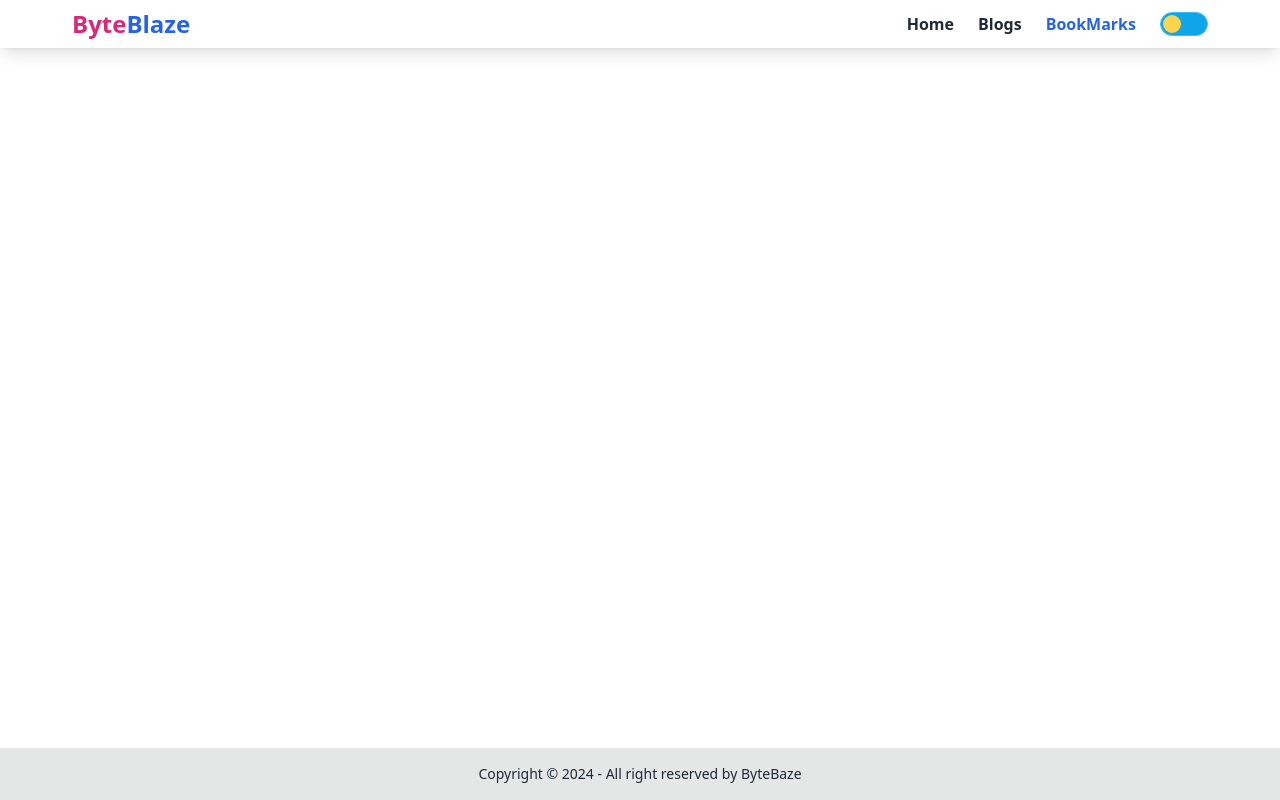
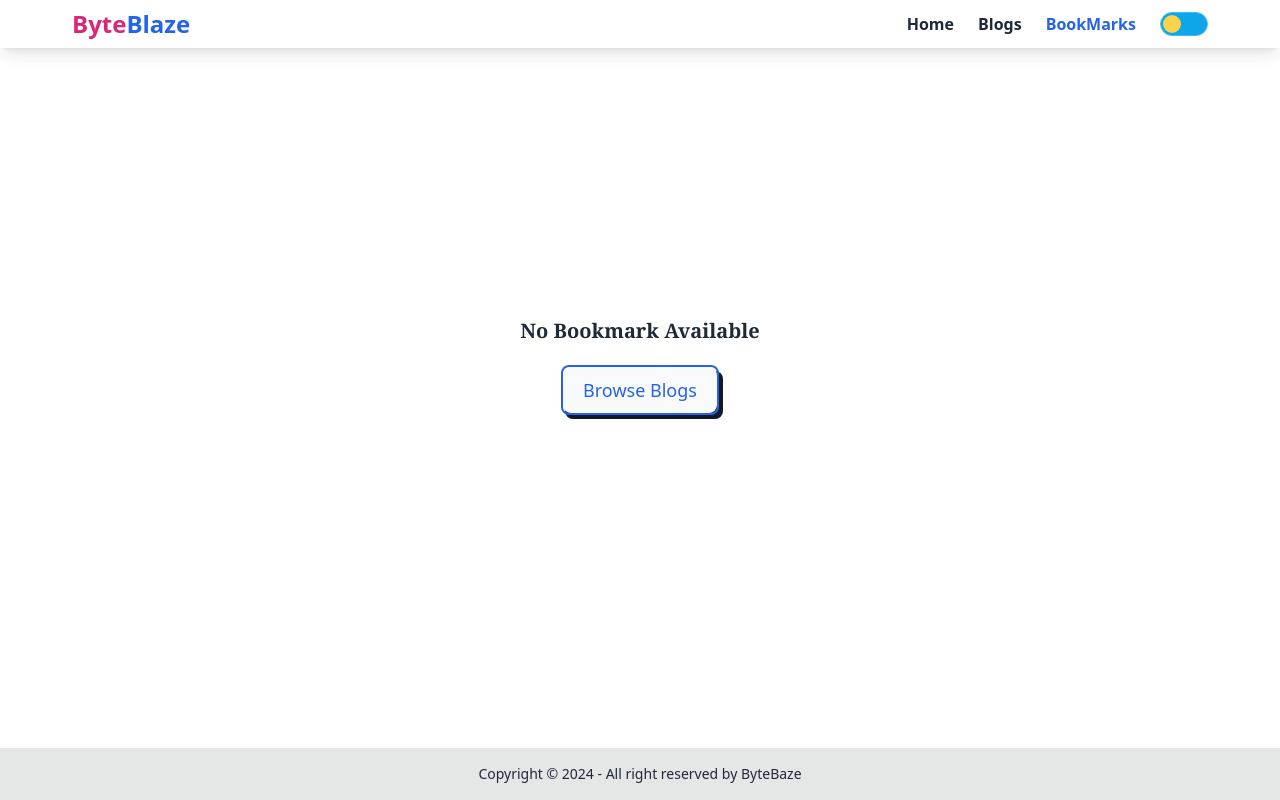
Before and after one commit to MdFuadAmir/ByteBlaze, a React (Vite) app: page /bookmarks in a window 1280 px wide. Built offline with nearby package versions, Linux system fonts and the light colour scheme.

Commit message:
added save and delete bookmark

```diff
--- a/src/Components/BlogCard/BlogCard.jsx
+++ b/src/Components/BlogCard/BlogCard.jsx
@@ -3,11 +3,9 @@
 import { MdDelete } from "react-icons/md";
 import { deleteBlog } from '../../Utils/storage';
 
-const BlogCard = ({blog,deletable}) => {
+const BlogCard = ({blog,deletable,handleDelete}) => {
     const {cover_image,description,title,published_at,id} = blog;
-	const handleDelete = id =>{
-		deleteBlog(id)
-	}
+
     return (
             <div className='flex relative'>
 			<Link to={`/blog/${id}`} className="max-w-sm mx-auto group hover:no-underline focus:no-underline  transition border-2 border-pink-600 border-opacity-30 hover:scale-105 hover:border-pink-600 rounded-lg duration-300">
--- /dev/null
+++ b/src/Components/EmptyState/EmptyState.jsx
@@ -0,0 +1,20 @@
+import { Link } from "react-router-dom";
+
+
+const EmptyState = ({massage,address,label}) => {
+    return (
+        <div className="flex flex-col justify-center items-center min-h-[calc(100vh-100px)] gap-5 pb-16">
+            <p className="text-xl font-bold font-serif">{massage}</p>
+            <Link to='/blogs' className="relative inline-block text-lg group">
+    <span class="relative z-10 block px-5 py-3 overflow-hidden font-medium leading-tight text-blue-600 transition-colors duration-300 ease-out border-2 border-blue-600 rounded-lg group-hover:text-white">
+        <span className="absolute inset-0 w-full h-full px-5 py-3 rounded-lg bg-gray-50"></span>
+        <span className="absolute left-0 w-48 h-48 -ml-2 transition-all duration-300 origin-top-right -rotate-90 -translate-x-full translate-y-12 bg-blue-600 group-hover:-rotate-180 ease"></span>
+        <span className="relative">Browse Blogs</span>
+    </span>
+    <span className="absolute bottom-0 right-0 w-full h-12 -mb-1 -mr-1 transition-all duration-200 ease-linear bg-gray-900 rounded-lg group-hover:mb-0 group-hover:mr-0" data-rounded="rounded-lg"></span>
+</Link>
+        </div>
+    );
+};
+
+export default EmptyState;
--- a/src/Pages/BookMarks/BookMarks.jsx
+++ b/src/Pages/BookMarks/BookMarks.jsx
@@ -1,6 +1,9 @@
 import { useEffect, useState } from "react";
-import { getBlogs } from "../../Utils/storage";
+import { deleteBlog, getBlogs } from "../../Utils/storage";
 import BlogCard from "../../Components/BlogCard/BlogCard";
+import EmptyState from "../../Components/EmptyState/EmptyState";
+
+
 
 
     const BookMarks = () => {
@@ -9,11 +12,17 @@
         const storedBlogs = getBlogs();
         setBlogs(storedBlogs)
     },[])
+    const handleDelete = id =>{
+		deleteBlog(id)
+        const storedBlogs = getBlogs();
+        setBlogs(storedBlogs)
+	}
+    if(blogs.length<1) return <EmptyState massage={'No Bookmark Available'}/>
     return (
         <div className="p-6">
             <div className="grid justify-center grid-cols-1 gap-6 sm:grid-cols-2 lg:grid-cols-3">
 			{
-                blogs.map(blog => <BlogCard deletable={true} blog={blog} key={blog.id}/> )
+                blogs.map(blog => <BlogCard handleDelete={handleDelete} deletable={true} blog={blog} key={blog.id}/> )
             }
 		</div>
         </div>
```
Also changed, not shown: src/Root/Root.jsx (line endings or trailing spaces).
